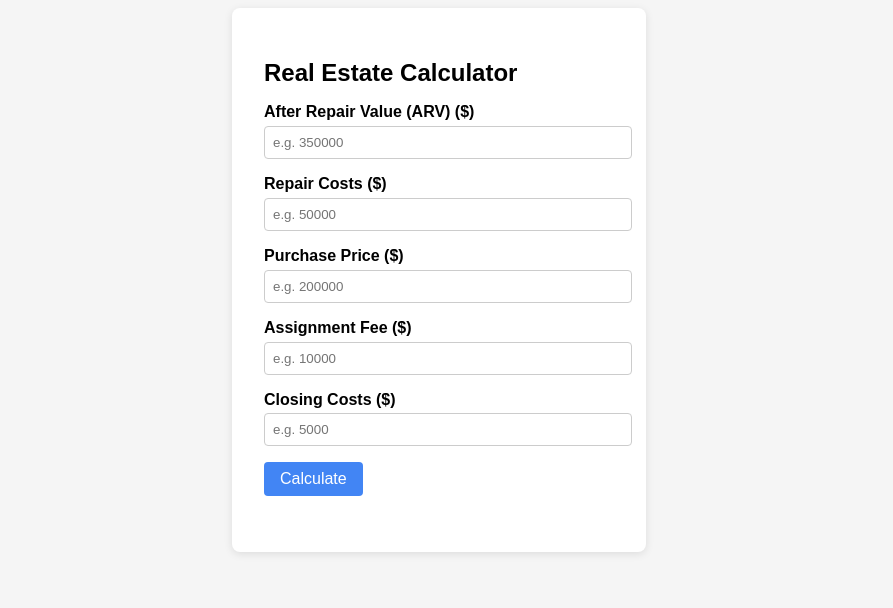
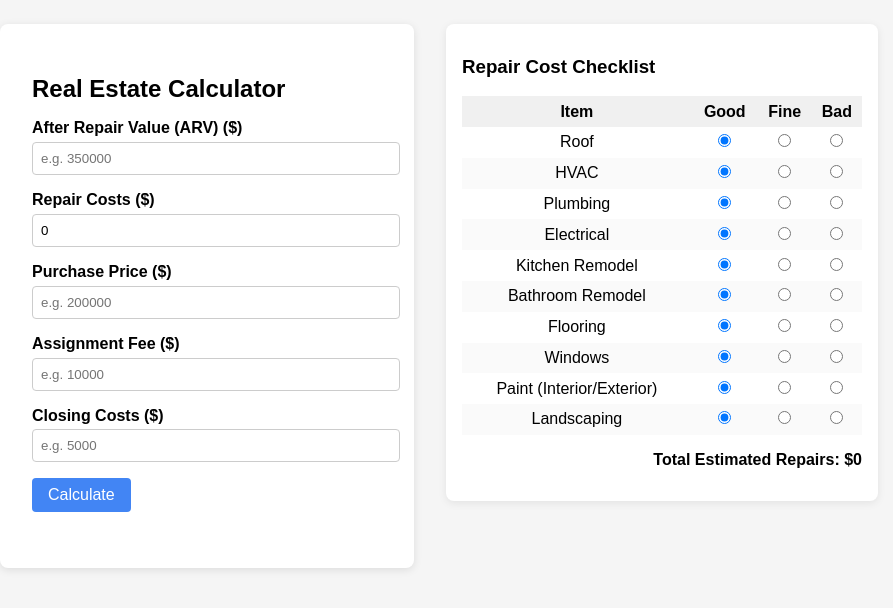
Before and after one commit to bjward-mhs/wp-hom, a plain HTML site: page index.html in a window 1280 px wide. Shown: the part 120-728 px from the top of the page, without its empty margins (201-1094 px from the left). Drawn offline with Linux system fonts and the light colour scheme.

Commit message:
Enhance calculator layout and add repair checklist
Updated layout and added repair cost checklist to the calculator.

```diff
--- a/index.html
+++ b/index.html
@@ -13,11 +13,20 @@
         background: #f5f5f5;
         margin: 0;
         padding: 0;
+        height: 100vh;
         display: flex;
-        flex-direction: column;
         align-items: center;
         justify-content: center;
-        height: 100vh;
+      }
+      .container {
+        display: flex;
+        flex-direction: row;
+        gap: 2rem;
+        align-items: flex-start;
+        justify-content: center;
+        width: 100vw;
+        max-width: 1100px;
+        margin-top: 2rem;
       }
       .calculator {
         background: #fff;
@@ -25,6 +34,7 @@
         border-radius: 8px;
         box-shadow: 0 2px 8px rgba(0,0,0,0.1);
         width: 350px;
+        min-width: 320px;
       }
       .calculator h2 {
         margin-bottom: 1rem;
@@ -60,9 +70,47 @@
         font-size: 1.1rem;
         color: #333;
       }
+      .checklist {
+        background: #fff;
+        padding: 2rem 1rem;
+        border-radius: 8px;
+        box-shadow: 0 2px 8px rgba(0,0,0,0.08);
+        width: 400px;
+        min-width: 320px;
+      }
+      .checklist h3 {
+        margin-top: 0;
+      }
+      .repair-table {
+        width: 100%;
+        border-collapse: collapse;
+      }
+      .repair-table th, .repair-table td {
+        padding: 0.4rem 0.2rem;
+        text-align: center;
+      }
+      .repair-table th {
+        background: #f0f0f0;
+      }
+      .repair-table tr:nth-child(even) {
+        background: #fafafa;
+      }
+      .repair-table input[type="radio"] {
+        margin: 0 0.2rem;
+      }
+      .repair-table label {
+        font-weight: normal;
+        margin-bottom: 0;
+      }
+      .repair-total {
+        margin-top: 1rem;
+        font-weight: bold;
+        text-align: right;
+      }
     </style>
   </head>
   <body>
+    <div class="container">
       <div class="calculator">
         <h2>Real Estate Calculator</h2>
         <div class="form-group">
@@ -71,7 +119,7 @@
         </div>
         <div class="form-group">
           <label for="repairCosts">Repair Costs ($)</label>
-        <input type="number" id="repairCosts" min="0" placeholder="e.g. 50000">
+          <input type="number" id="repairCosts" min="0" placeholder="Auto-calculated" readonly>
         </div>
         <div class="form-group">
           <label for="purchasePrice">Purchase Price ($)</label>
@@ -88,7 +136,66 @@
         <button onclick="calculateWholesale()">Calculate</button>
         <div class="result" id="result"></div>
       </div>
+      <div class="checklist">
+        <h3>Repair Cost Checklist</h3>
+        <table class="repair-table" id="repairTable">
+          <thead>
+            <tr>
+              <th>Item</th>
+              <th>Good</th>
+              <th>Fine</th>
+              <th>Bad</th>
+            </tr>
+          </thead>
+          <tbody>
+            <!-- Rows inserted by JS -->
+          </tbody>
+        </table>
+        <div class="repair-total">Total Estimated Repairs: $<span id="repairTotal">0</span></div>
+      </div>
+    </div>
     <script>
+      // Repair items with cost for each condition
+      const repairItems = [
+        { label: 'Roof', good: 0, fine: 3000, bad: 8000 },
+        { label: 'HVAC', good: 0, fine: 2000, bad: 6000 },
+        { label: 'Plumbing', good: 0, fine: 1500, bad: 4000 },
+        { label: 'Electrical', good: 0, fine: 1200, bad: 3500 },
+        { label: 'Kitchen Remodel', good: 0, fine: 5000, bad: 12000 },
+        { label: 'Bathroom Remodel', good: 0, fine: 3000, bad: 7000 },
+        { label: 'Flooring', good: 0, fine: 2000, bad: 5000 },
+        { label: 'Windows', good: 0, fine: 1500, bad: 4000 },
+        { label: 'Paint (Interior/Exterior)', good: 0, fine: 1200, bad: 3500 },
+        { label: 'Landscaping', good: 0, fine: 800, bad: 2000 }
+      ];
+
+      const repairTableBody = document.querySelector('#repairTable tbody');
+      repairItems.forEach((item, idx) => {
+        const tr = document.createElement('tr');
+        tr.innerHTML = `
+          <td>${item.label}</td>
+          <td><input type="radio" name="repair${idx}" value="good" onchange="updateRepairTotal()" checked></td>
+          <td><input type="radio" name="repair${idx}" value="fine" onchange="updateRepairTotal()"></td>
+          <td><input type="radio" name="repair${idx}" value="bad" onchange="updateRepairTotal()"></td>
+        `;
+        repairTableBody.appendChild(tr);
+      });
+
+      function updateRepairTotal() {
+        let total = 0;
+        repairItems.forEach((item, idx) => {
+          const radios = document.getElementsByName(`repair${idx}`);
+          let val = 'good';
+          radios.forEach(r => { if (r.checked) val = r.value; });
+          total += item[val];
+        });
+        document.getElementById('repairTotal').textContent = total;
+        document.getElementById('repairCosts').value = total;
+      }
+
+      // Initial calculation
+      updateRepairTotal();
+
       function calculateWholesale() {
         const arv = parseFloat(document.getElementById('arv').value);
         const repairCosts = parseFloat(document.getElementById('repairCosts').value);
```
Lines whose indentation alone changed are shown as unchanged.
